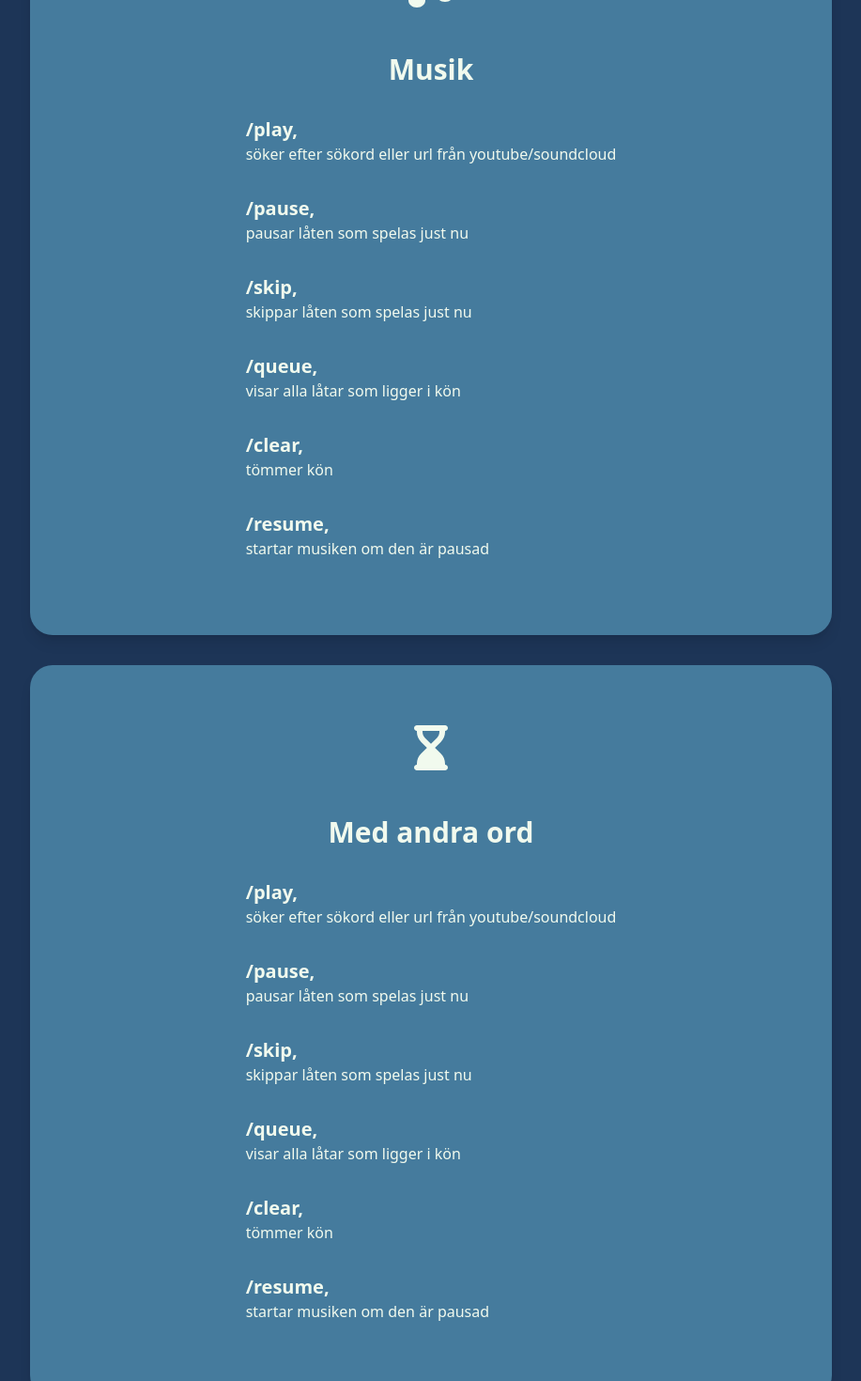
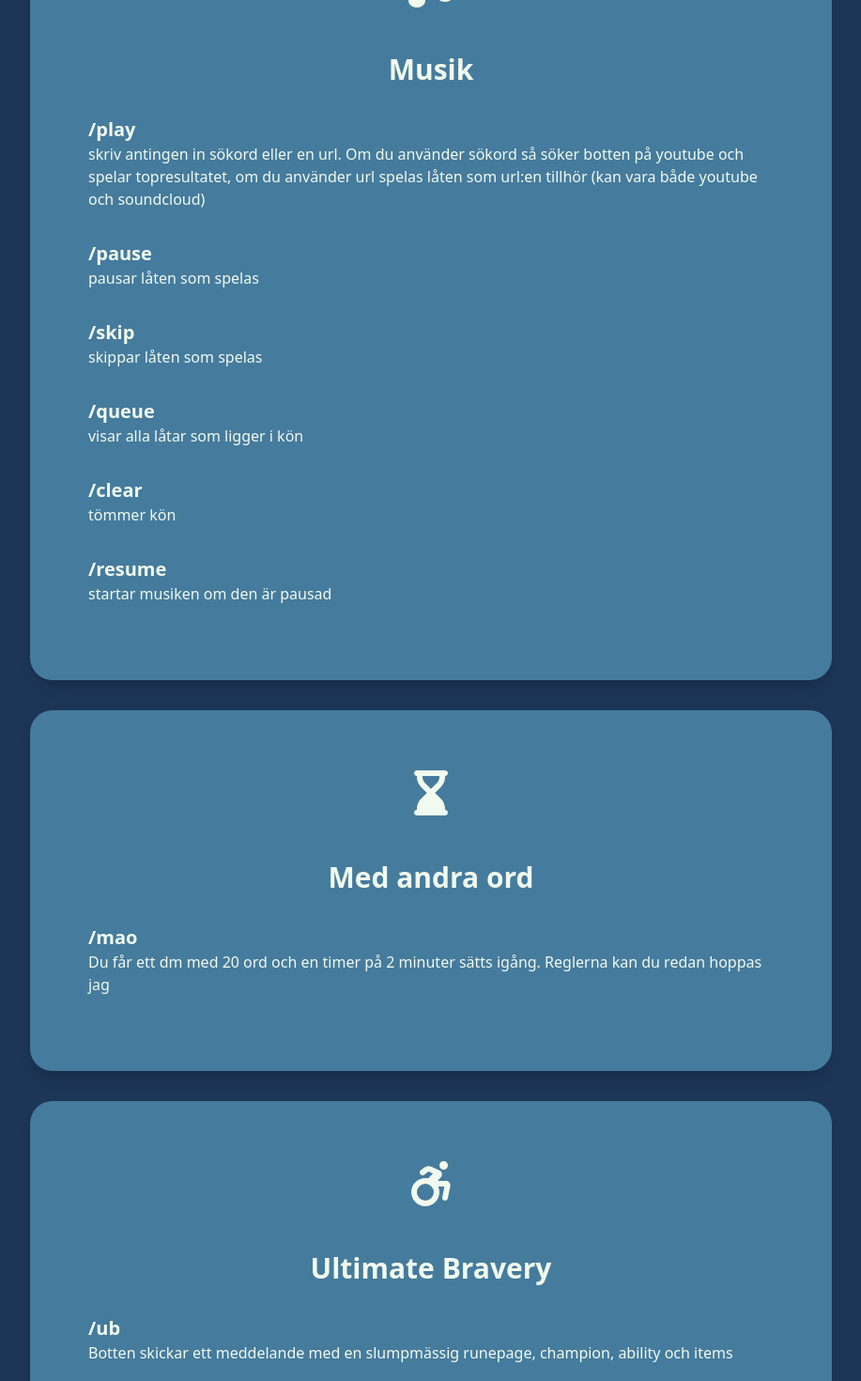
Before and after one commit to EdwinKorner/gulf-bot-website, a Vue app: page / in a window 1280 px wide. Shown: the part 920-2390 px from the top of the page at 94% size, without its empty margins (181-1098 px from the left). Built offline with nearby package versions, Linux system fonts and the light colour scheme.

Commit message:
Final touches

```diff
--- a/src/App.vue
+++ b/src/App.vue
@@ -77,36 +77,64 @@ export default {
       ],
       infoPropsArray: [
         {
+          cmdTitle1: "/play",
+          cmdText1: "skriv antingen in sökord eller en url. Om du använder sökord så söker botten på youtube och spelar topresultatet, om du använder url spelas låten som url:en tillhör (kan vara både youtube och soundcloud)",
+          cmdTitle2: "/pause",
+          cmdText2: "pausar låten som spelas",
+          cmdTitle3: "/skip",
+          cmdText3: "skippar låten som spelas",
+          cmdTitle4: "/queue",
+          cmdText4: "visar alla låtar som ligger i kön",
+          cmdTitle5: "/clear",
+          cmdText5: "tömmer kön",
+          cmdTitle6: "/resume",
+          cmdText6: "startar musiken om den är pausad",
           icon: "fa-solid fa-music",
           title: "Musik",
           id:"music"
         },
         {
+          cmdTitle1: "/mao",
+          cmdText1: "Du får ett dm med 20 ord och en timer på 2 minuter sätts igång. Reglerna kan du redan hoppas jag",
           icon: "fa-solid fa-hourglass-end",
           title: "Med andra ord",
           id: "mao"
         },
         {
+          cmdTitle1: "/ub",
+          cmdText1: "Botten skickar ett meddelande med en slumpmässig runepage, champion, ability och items",
           icon: "fa-solid fa-wheelchair-move",
           title: "Ultimate Bravery",
           id:"ub"
         },
         {
+          cmdTitle1: "/roll",
+          cmdText1: "Du skriver in ett nummer och får ett slumpmässigt nummer mellan 0 och ditt valda nummer",
           icon: "fa-solid fa-dice",
           title: "Roll",
           id:"roll"
         },
         {
+          cmdTitle1: "/mq",
+          cmdText1: "Botten spelar en låt i 5 sekunder, du har 20 sekunder på dig att gissa artist och låt. När du har gissat rätt på båda eller tiden går ut så visas svaren och du får starta en ny runda med samma command",
           icon: "fa-solid fa-volume-high",
           title: "Musik Quiz",
           id:"mq"
         },
         {
+          cmdTitle1: "/8ball",
+          cmdText1: "Du får svar på en ja/nej fråga",
           icon: "fa-solid fa-bowling-ball",
           title: "8ball",
           id:"8ball"
         },
         {
+          cmdTitle1: "/timer",
+          cmdText1: "En timer med din valda tid sätts igång",
+          cmdTitle2: "/exit",
+          cmdTitle3: "/restart",
+          cmdText3: "Botten startas om (kan bara utföras av Körner)",
+          cmdText2: "Botten lämnar vc",
           icon: "fa-solid fa-robot",
           title: "Övriga funktioner",
           id:"other"
--- a/src/components/information.vue
+++ b/src/components/information.vue
@@ -7,12 +7,19 @@
                 <div class="p-8 text-center">
                     <h2 class="text-3xl font-bold">{{informationProperties.title}}</h2>
                 </div>
-            <div id="commands">
-                <informationCommands
-                v-for="informationCommands in infoCommandsArray"
-                v-bind:key="informationCommands.cmdTitle"
-                :informationCommands = informationCommands
-                />
+            <div style="width: 730px;" id="commands">
+                <h2 class="text-xl font-bold">{{informationProperties.cmdTitle1}}</h2>
+                <p class="mb-8">{{informationProperties.cmdText1}}</p>
+                <h2 class="text-xl font-bold">{{informationProperties.cmdTitle2}}</h2>
+                <p class="mb-8">{{informationProperties.cmdText2}}</p>
+                <h2 class="text-xl font-bold">{{informationProperties.cmdTitle3}}</h2>
+                <p class="mb-8">{{informationProperties.cmdText3}}</p>
+                <h2 class="text-xl font-bold">{{informationProperties.cmdTitle4}}</h2>
+                <p class="mb-8">{{informationProperties.cmdText4}}</p>
+                <h2 class="text-xl font-bold">{{informationProperties.cmdTitle5}}</h2>
+                <p class="mb-8">{{informationProperties.cmdText5}}</p>
+                <h2 class="text-xl font-bold">{{informationProperties.cmdTitle6}}</h2>
+                <p class="mb-8">{{informationProperties.cmdText6}}</p>
             </div>
         </div>
     </div>
@@ -20,11 +27,11 @@
 
   <script>
 
-  import informationCommands from './informationCommands.vue'
+
   export default {
     name: 'info-component',
     components: {
-        informationCommands
+
     },
     props: {
       informationProperties: Object,
@@ -32,33 +39,6 @@
     data() {
         return{
             infoProps: this.informationProperties,
-
-            infoCommandsArray: [
-                {
-                    cmdTitle: "/play",
-                    cmdText: "söker efter sökord eller url från youtube/soundcloud"
-                },
-                {
-                    cmdTitle: "/pause",
-                    cmdText: "pausar låten som spelas just nu"
-                },
-                {
-                    cmdTitle: "/skip",
-                    cmdText: "skippar låten som spelas just nu"
-                },
-                {
-                    cmdTitle: "/queue",
-                    cmdText: "visar alla låtar som ligger i kön"
-                },
-                {
-                    cmdTitle: "/clear",
-                    cmdText: "tömmer kön"
-                },
-                {
-                    cmdTitle: "/resume",
-                    cmdText: "startar musiken om den är pausad"
-                },
-            ]
         }
     }
   }
```
